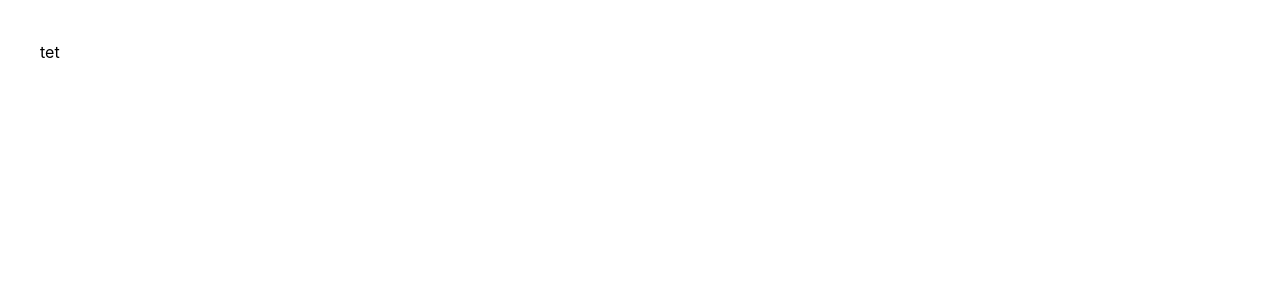
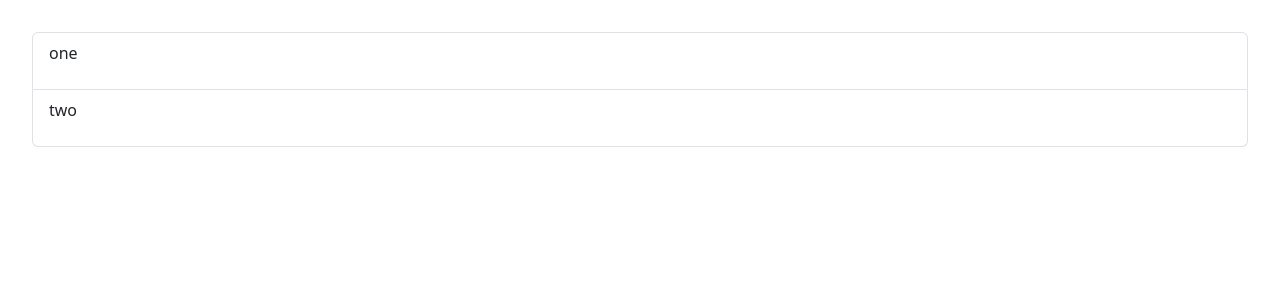
Before and after one commit to serhiisezonchyk/JS_HOMEWORKS, a React (Vite) app: page / in a window 1280 px wide. Shown: the top 300 px of the page. Built offline with nearby package versions, Linux system fonts and the light colour scheme.

Commit message:
feat: HW82:Done

```diff
--- a/src/App.jsx
+++ b/src/App.jsx
@@ -1,10 +1,13 @@
-import './App.css'
+import './App.css';
+import ListGroup from './components/ListGroup';
 
 function App() {
-
   return (
-    <>tet</>
-  )
+    <ListGroup>
+      <p>one</p>
+      <p>two</p>
+    </ListGroup>
+  );
 }
 
-export default App
+export default App;
--- /dev/null
+++ b/src/components/ListGroup.jsx
@@ -0,0 +1,21 @@
+import React, { Component } from 'react';
+
+class ListGroup extends Component {
+  render() {
+    const { children } = this.props;
+    return (
+      <ul className='list-group'>
+        {React.Children.map(children, (child, index) => (
+          <li key={index} className='list-group-item'>
+            {child}
+          </li>
+        ))}
+      </ul>
+    );
+  }
+}
+
+ListGroup.defaultProps = {
+  childeren: React.No,
+};
+export default ListGroup;
--- a/src/index.css
+++ b/src/index.css
@@ -1,3 +1,5 @@
+@import 'https://cdn.jsdelivr.net/npm/bootstrap@5.3.3/dist/css/bootstrap.min.css';
+
 :root {
   font-family: Inter, system-ui, Avenir, Helvetica, Arial, sans-serif;
   line-height: 1.5;
```
Also changed, not shown: 1 other file (tests, documents, lock files or other folders).
